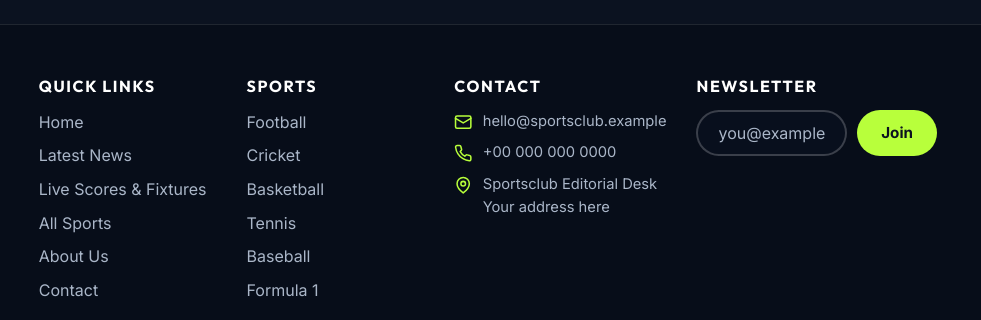
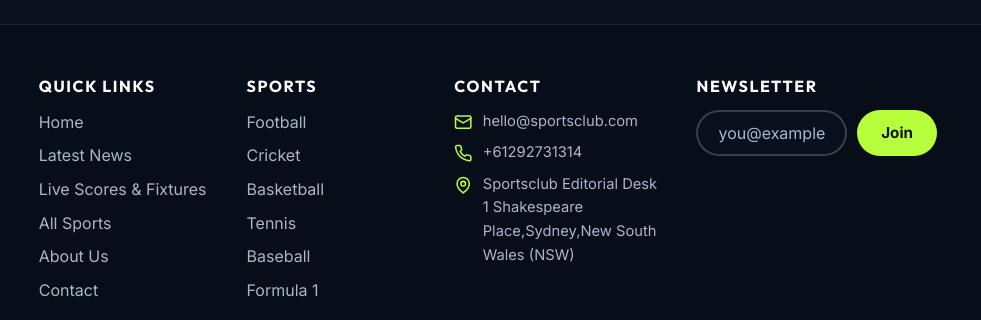
Before and after one commit to kritikatechbite/Sportsclub, a plain HTML site: page news.html in a window 1280 px wide. Shown: the part 3843-4163 px from the top of the page, 299-1280 px from the left. Drawn offline with Linux system fonts and the light colour scheme.

Commit message:
Update news.html

```diff
--- a/news.html
+++ b/news.html
@@ -178,9 +178,9 @@
       <div>
         <h3>Contact</h3>
         <ul class="footer-contact">
-          <li><svg class="icon" viewBox="0 0 24 24" aria-hidden="true" focusable="false"><rect x="2" y="4" width="20" height="16" rx="2"/><path d="m22 7-10 6L2 7"/></svg><a href="mailto:hello@sportsclub.example">hello@sportsclub.example</a></li>
-          <li><svg class="icon" viewBox="0 0 24 24" aria-hidden="true" focusable="false"><path d="M22 16.900v3a2 2 0 0 1-2.200 2 19.800 19.800 0 0 1-8.600-3.100 19.500 19.500 0 0 1-6-6A19.800 19.800 0 0 1 2.100 4.200 2 2 0 0 1 4.100 2h3a2 2 0 0 1 2 1.700c.1 1 .4 1.900.7 2.800a2 2 0 0 1-.5 2.100L8.100 9.900a16 16 0 0 0 6 6l1.300-1.300a2 2 0 0 1 2.100-.4c.9.3 1.800.6 2.800.7a2 2 0 0 1 1.700 2Z"/></svg><span>+00 000 000 0000</span></li>
-          <li><svg class="icon" viewBox="0 0 24 24" aria-hidden="true" focusable="false"><path d="M20 10c0 6-8 12-8 12s-8-6-8-12a8 8 0 0 1 16 0Z"/><circle cx="12" cy="10" r="3"/></svg><span>Sportsclub Editorial Desk<br>Your address here</span></li>
+          <li><svg class="icon" viewBox="0 0 24 24" aria-hidden="true" focusable="false"><rect x="2" y="4" width="20" height="16" rx="2"/><path d="m22 7-10 6L2 7"/></svg><a href="mailto:hello@sportsclub.example">hello@sportsclub.com</a></li>
+          <li><svg class="icon" viewBox="0 0 24 24" aria-hidden="true" focusable="false"><path d="M22 16.900v3a2 2 0 0 1-2.200 2 19.800 19.800 0 0 1-8.600-3.100 19.500 19.500 0 0 1-6-6A19.800 19.800 0 0 1 2.100 4.200 2 2 0 0 1 4.100 2h3a2 2 0 0 1 2 1.700c.1 1 .4 1.900.7 2.800a2 2 0 0 1-.5 2.100L8.100 9.900a16 16 0 0 0 6 6l1.300-1.300a2 2 0 0 1 2.100-.4c.9.3 1.800.6 2.800.7a2 2 0 0 1 1.700 2Z"/></svg><span>+61292731314</span></li>
+          <li><svg class="icon" viewBox="0 0 24 24" aria-hidden="true" focusable="false"><path d="M20 10c0 6-8 12-8 12s-8-6-8-12a8 8 0 0 1 16 0Z"/><circle cx="12" cy="10" r="3"/></svg><span>Sportsclub Editorial Desk<br>1 Shakespeare Place,Sydney,New South Wales (NSW)</span></li>
         </ul>
       </div>
       <div class="footer-news">
```
